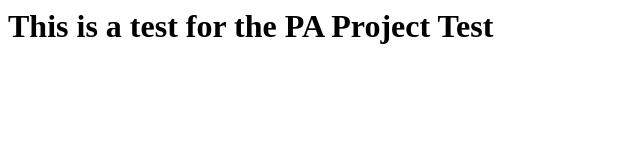
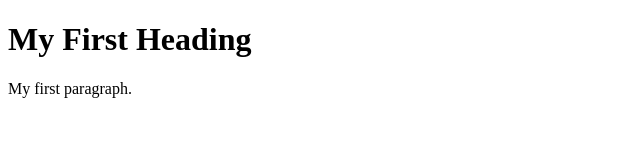
Before and after one commit to smsuazo/pa_project_test, a plain HTML site: page index.html in a window 1280 px wide. Shown: the whole page, without its empty margins (0-640 px from the left). Drawn offline with Linux system fonts and the light colour scheme.

Commit message:
Update index.html

```diff
--- a/index.html
+++ b/index.html
@@ -1,10 +1,9 @@
-<html lang="en">
-<head>
-    <meta charset="UTF-8">
-    <meta http-equiv="X-UA-Compatible" content="IE=edge">
-    <meta name="viewport" content="width=device-width, initial-scale=1.0">
-    <title>PA Project Test</title>
-</head>
-<h1>This is a test for the PA Project Test</h1>
+<!DOCTYPE html>
+<html>
+<body>
+
+<h1>My First Heading</h1>
+<p>My first paragraph.</p>
+
 </body>
 </html>
```
